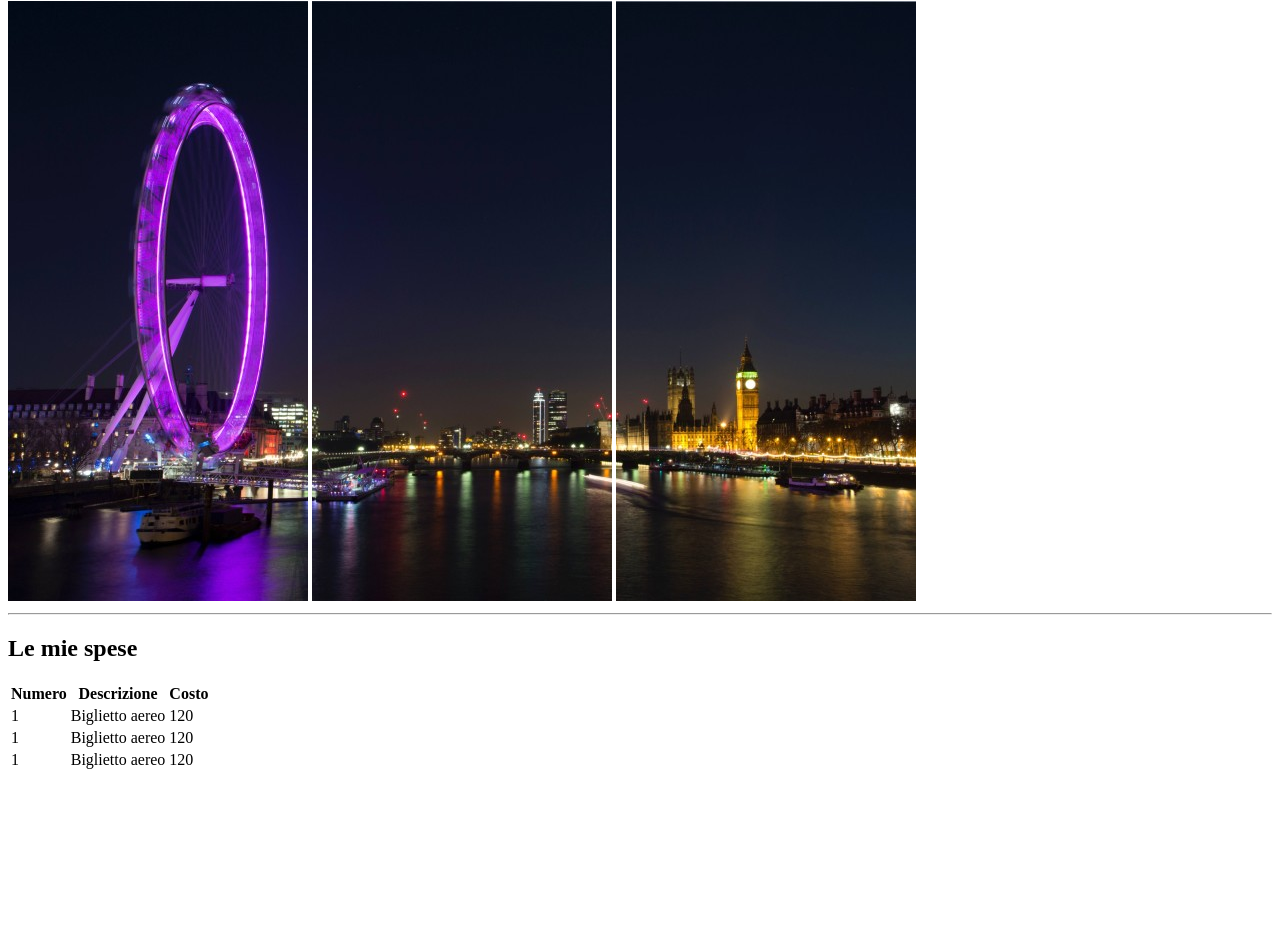
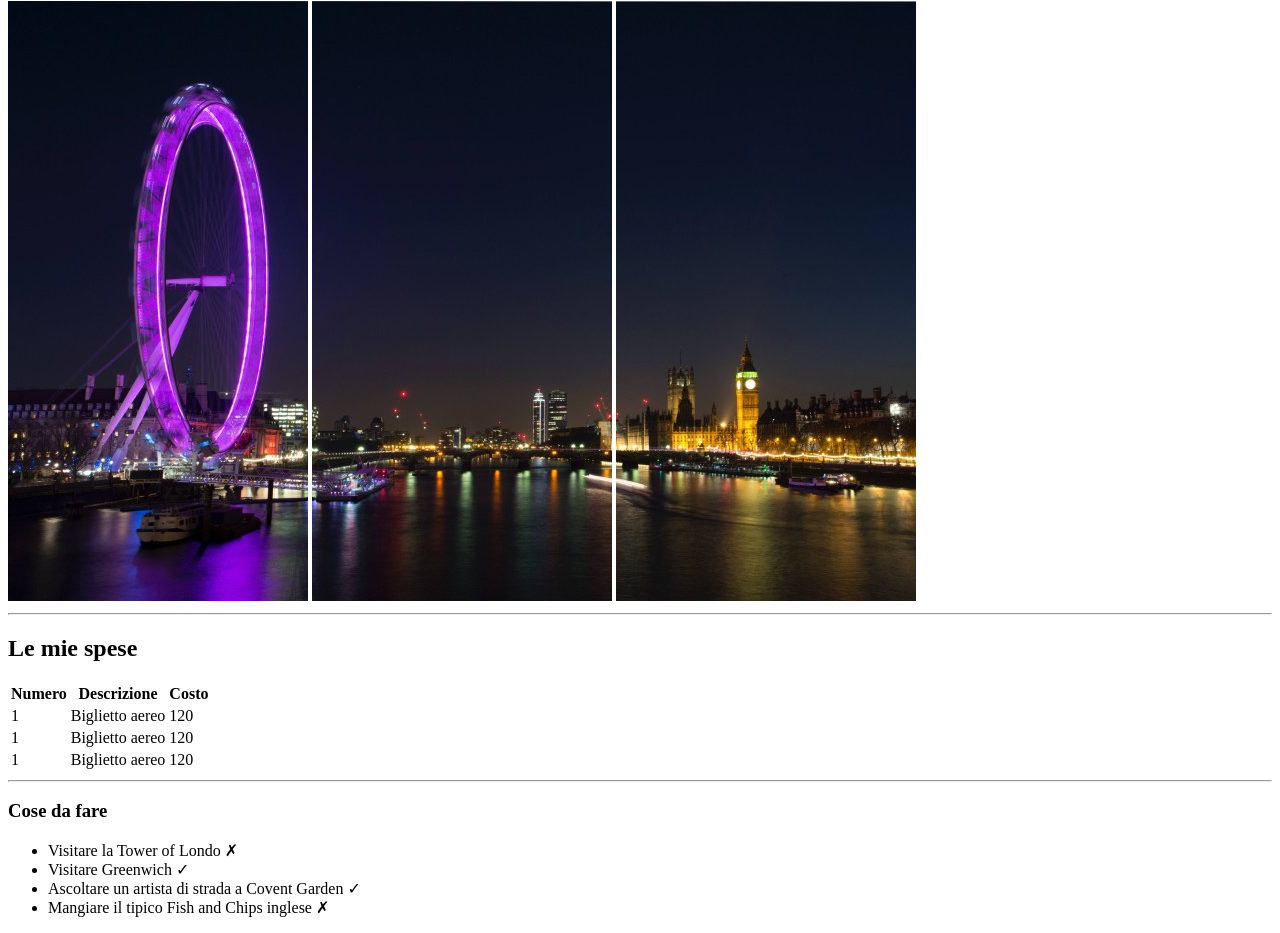
Before and after one commit to SimoneCappadona/html-london-trip, a plain HTML site: page idex.html in a window 1280 px wide. Shown: the part 79-1012 px from the top of the page. Before the commit the page ends 859 px from the top, so only its background shows below. Drawn offline with Linux system fonts and the light colour scheme.

Commit message:
add visit list

```diff
--- a/idex.html
+++ b/idex.html
@@ -42,14 +42,18 @@
         <td>1</td>
         <td>Biglietto aereo</td>
         <td>120</td>
+    </tr>
+</table>
+<hr />
+<!-- visit list -->
+<h3>Cose da fare</h3>
+<ul>
+    <li>Visitare la Tower of Londo &#10007; </li>
+    <li>Visitare Greenwich &#10003; </li>
+    <li>Ascoltare un artista di strada a Covent Garden &#10003; </li>
+    <li>Mangiare il tipico Fish and Chips inglese &#10007; </li>
 
-    </tr>
-  </table>
-
-
-
-
-</table>
+</ul>
 <body>
 
 </body>
```
